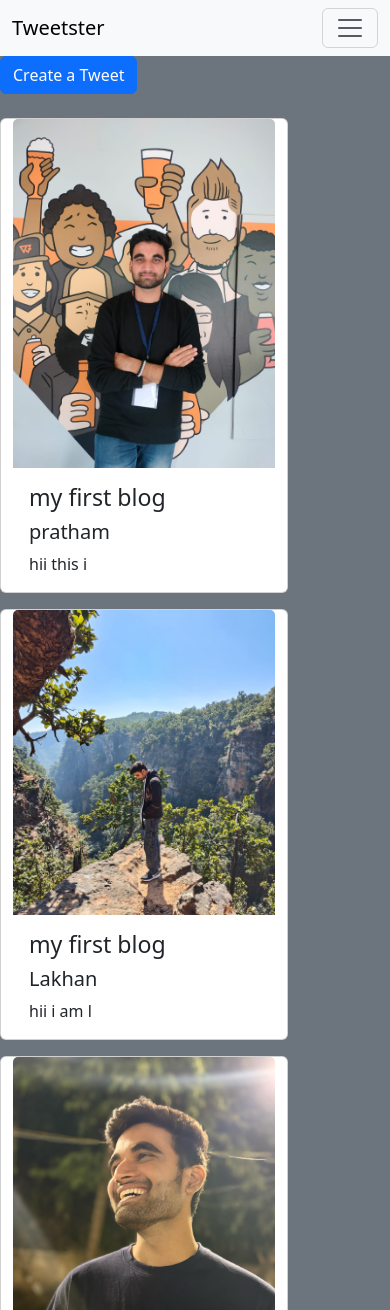
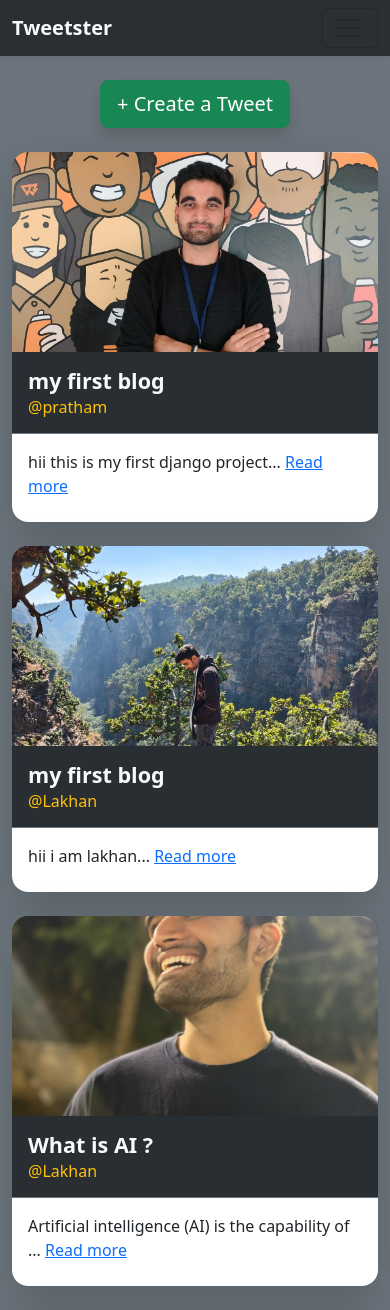
Before and after one commit to PrathamSharma169/Blog_website, a Django app: page /tweet/ in a window 390 px wide. Shown: the top 1310 px of the page. Run offline with Django 4.2, Linux system fonts and the light colour scheme; data comes from the database, SQL or seed files in the repository; both versions use the stored data as it was after the commit; grey boxes are pictures that could not be loaded.

Commit message:
added css

```diff
--- a/tweeter/templates/layout.html
+++ b/tweeter/templates/layout.html
@@ -13,64 +13,53 @@
     </title>
 </head>
 <body class='bg-secondary text-white'>
-    <nav class="navbar navbar-expand-lg bg-body-tertiary">
+    <nav class="navbar navbar-expand-lg shadow-sm sticky-top" style="background-color: rgba(0, 0, 0, 0.6); backdrop-filter: blur(12px); -webkit-backdrop-filter: blur(12px);">
   <div class="container-fluid">
-    <a class="navbar-brand" href="#">Tweetster</a>
-    <button class="navbar-toggler" type="button" data-bs-toggle="collapse" data-bs-target="#navbarSupportedContent" aria-controls="navbarSupportedContent" aria-expanded="false" aria-label="Toggle navigation">
+    <a class="navbar-brand fw-bold text-light" href="{% url 'tweet_list' %}">Tweetster</a>
+
+    <button class="navbar-toggler" type="button" data-bs-toggle="collapse" data-bs-target="#navbarSupportedContent"
+      aria-controls="navbarSupportedContent" aria-expanded="false" aria-label="Toggle navigation">
       <span class="navbar-toggler-icon"></span>
     </button>
+
     <div class="collapse navbar-collapse" id="navbarSupportedContent">
       <ul class="navbar-nav me-auto mb-2 mb-lg-0">
         <li class="nav-item">
-          <a class="nav-link active" aria-current="page" href="{%url 'tweet_list'%}">Home</a>
+          <a class="nav-link active fw-semibold text-light" href="{% url 'tweet_list' %}">Home</a>
         </li>
-        {% comment %} <li class="nav-item">
-          <a class="nav-link" href="#">Link</a>
-        </li> {% endcomment %}
         <li class="nav-item">
-          <a class="nav-link active" aria-current="page" href="{%url 'my_tweets'%}">My Tweets</a>
+          <a class="nav-link fw-semibold text-light" href="{% url 'my_tweets' %}">My Tweets</a>
         </li>
-        {% comment %} <li class="nav-item dropdown">
-          <a class="nav-link dropdown-toggle" href="#" role="button" data-bs-toggle="dropdown" aria-expanded="false">
-            Dropdown
-          </a>
-          <ul class="dropdown-menu">
-            <li><a class="dropdown-item" href="#">Action</a></li>
-            <li><a class="dropdown-item" href="#">Another action</a></li>
-            <li><hr class="dropdown-divider"></li>
-            <li><a class="dropdown-item" href="#">Something else here</a></li>
       </ul>
-        </li> {% endcomment %}
-        {% comment %} <li class="nav-item">
-          <a class="nav-link disabled" aria-disabled="true">Disabled</a>
-        </li> {% endcomment %}
-      </ul>
-      <form class="d-flex" role="search">
+      <form class="d-flex align-items-center me-3" method="get" action="{% url 'tweet_search' %}">
+  <input class="form-control form-control-sm bg-light text-dark border-0 rounded-start me-3"
+         style="width: 180px;"
+         type="search" name="q" placeholder="Search tweets" aria-label="Search">
+  <button class="btn btn-outline-light btn-sm rounded-end" type="submit">Search</button>
 </form>
+      <ul class="navbar-nav mb-2 mb-lg-0">
         {% if user.is_authenticated %}
         <li class="nav-item">
-      <form method="post" action="{%url 'logout'%}">
+          <form method="post" action="{% url 'logout' %}" class="d-flex align-items-center">
             {% csrf_token %}
-        <button class="btn btn-danger" type='submit'>Logout</button>
+            <button class="btn btn-outline-light btn-sm" type="submit">Logout</button>
           </form>
         </li>
         {% else %}
-      <li class="nav-item">
-      <a href="{%url 'login'%}">
-        <button class="btn btn-success" type='submit'>Login</button>
-      </a>
+        <li class="nav-item me-2">
+          <a href="{% url 'login' %}" class="btn btn-outline-light btn-sm">Login</a>
         </li>
         <li class="nav-item">
-      <a href="{%url 'register'%}">
-        <button class="btn btn-success" type='submit'>Register</button>
-      </a>
+          <a href="{% url 'register' %}" class="btn btn-light btn-sm">Register</a>
         </li>
         {% endif %}
+      </ul>
     </div>
   </div>
 </nav>
+
     {% block content %}
-    <h1 class=" text-light text-center"> Hii i am pratham </h1>
+    <h1 class=" text-light text-center"> Hii I am Pratham Sharma, Welcome to my project to go to main website click on Home button</h1>
     {% endblock %}
 </body>
 </html>
--- a/tweeter/tweet/templates/tweet_list.html
+++ b/tweeter/tweet/templates/tweet_list.html
@@ -1,27 +1,60 @@
 {% extends "layout.html" %}
+{% block head %}
+<style>
+  .glass-card {
+    background-color: rgba(33, 37, 41, 0.75); /* Dark translucent */
+    backdrop-filter: blur(12px);
+    -webkit-backdrop-filter: blur(12px);
+    color: white;
+    transition: transform 0.2s ease;
+  }
 
-{% block title %}
-new page
+  .glass-card:hover {
+    transform: translateY(-5px);
+    box-shadow: 0 8px 20px rgba(0, 0, 0, 0.3);
+  }
+</style>
 {% endblock %}
 
 {% block content %}
-<a class= "btn btn-primary mb-4" href="{% url 'tweet_create' %}" >Create a Tweet </a>
-<div class= "container row gap-3">
-    {% for tweet in tweets  %}
-    <div class="card" style="width: 18rem;">
-  <a href="{%url 'tweet' tweet.user.id%}">
-  <img src="{{tweet.photo.url}}" class="card-img-top" alt="...">
-  </a>
-  <div class="card-body">
-    <h3 class="card-title">{{tweet.title}}</h5>
-    <h5 class="card-title">{{tweet.user.username}}</h5>
-    <p class="card-text">{{tweet.text|slice:":10"}}</p>
-    {% if tweet.user.id == user.id %}
-    <a href="{% url 'tweet_edit' tweet.id%}" class="btn btn-primary">Edit</a>
-    <a href="{% url 'tweet_delete' tweet.id%}" class="btn btn-primary">Delete</a>
-    {% endif %}
+<div class="text-center my-4">
+  <a class="btn btn-success btn-lg shadow" href="{% url 'tweet_create' %}">+ Create a Tweet</a>
+</div>
+
+<div class="container">
+  <div class="row g-4 justify-content-center">
+    {% for tweet in tweets %}
+    <div class="col-md-4 col-sm-6">
+      <div class="card glass-card border-0 shadow-lg rounded-4 h-100 overflow-hidden">
+
+        <!-- Tweet Image -->
+        <img src="{{ tweet.photo.url }}" class="card-img-top rounded-top" alt="{{ tweet.title }}" style="height: 200px; object-fit: cover;">
+
+        <!-- Card Content -->
+        <div class="card-body text-light p-0 d-flex flex-column justify-content-between h-100">
+
+          <!-- Title & Username Layer -->
+          <div class="p-3 bg-dark bg-opacity-50 border-bottom border-secondary">
+            <h4 class="card-title fw-bold mb-1">{{ tweet.title }}</h4>
+            <h6 class="text-warning mb-0">@{{ tweet.user.username }}</h6>
+          </div>
+
+          <!-- Tweet Text Layer -->
+          <div class="p-3 bg-white text-dark flex-grow-1 d-flex flex-column justify-content-between">
+            <p class="card-text mb-2">{{ tweet.text|slice:":50" }}... <a href="{% url 'tweet' tweet.id %}">Read more</a></p>
+
+            {% if tweet.user.id == user.id %}
+            <div class="d-flex justify-content-between mt-2">
+              <a href="{% url 'tweet_edit' tweet.id %}" class="btn btn-outline-dark btn-sm">Edit</a>
+              <a href="{% url 'tweet_delete' tweet.id %}" class="btn btn-outline-danger btn-sm">Delete</a>
+            </div>
+            {% endif %}
+          </div>
+
+        </div>
+      </div>
+    </div>
+    {% endfor %}
   </div>
 </div>
-    {% endfor %}
-</div>
 {% endblock %}
--- a/tweeter/tweet/urls.py
+++ b/tweeter/tweet/urls.py
@@ -13,6 +13,7 @@ urlpatterns = [
     path('<int:tweet_id>/user_tweet/',views.tweet,name='tweet'),
     path('register/',views.register,name='register'),
     path('login/', auth_views.LoginView.as_view(template_name='registration/login.html'), name='login'),
-    path('mytweet/',views.my_tweets,name='my_tweets')
+    path('mytweet/',views.my_tweets,name='my_tweets'),
+    path('search/', views.search_tweets, name='tweet_search'),
     # path("__reload__/", include("django_browser_reload.urls"))
 ]
--- a/tweeter/tweet/views.py
+++ b/tweeter/tweet/views.py
@@ -4,6 +4,7 @@ from .models import Tweet
 from .forms import Tweetform,UserRegistrationForm
 from django.contrib.auth.decorators import login_required
 from django.contrib.auth import login
+from django.db.models import Q
 
 
 # Create your views here.
@@ -71,3 +72,11 @@ def register(request):
 def my_tweets(request):
     tweets = Tweet.objects.filter(user=request.user).order_by('-created_at')  # optional sorting
     return render(request, 'mytweet.html', {'tweets': tweets})
+
+
+def search_tweets(request):
+    query = request.GET.get('q')
+    tweets = []
+    if query:
+        tweets = Tweet.objects.filter(Q(title__icontains=query))
+    return render(request, 'search_results.html', {'tweets': tweets, 'query': query})
```
Also changed, not shown: tweeter/tweet/templates/mytweet.html (+31 -11 lines), tweeter/tweet/templates/search_results.html (added, +48 -0 lines), tweeter/tweet/templates/tweet_page.html (+33 -7 lines), tweeter/db.sqlite3, tweeter/media/photos/IMG_20220811_091124374.jpg (added), 2 other files. Lines whose indentation alone changed are shown as unchanged.
